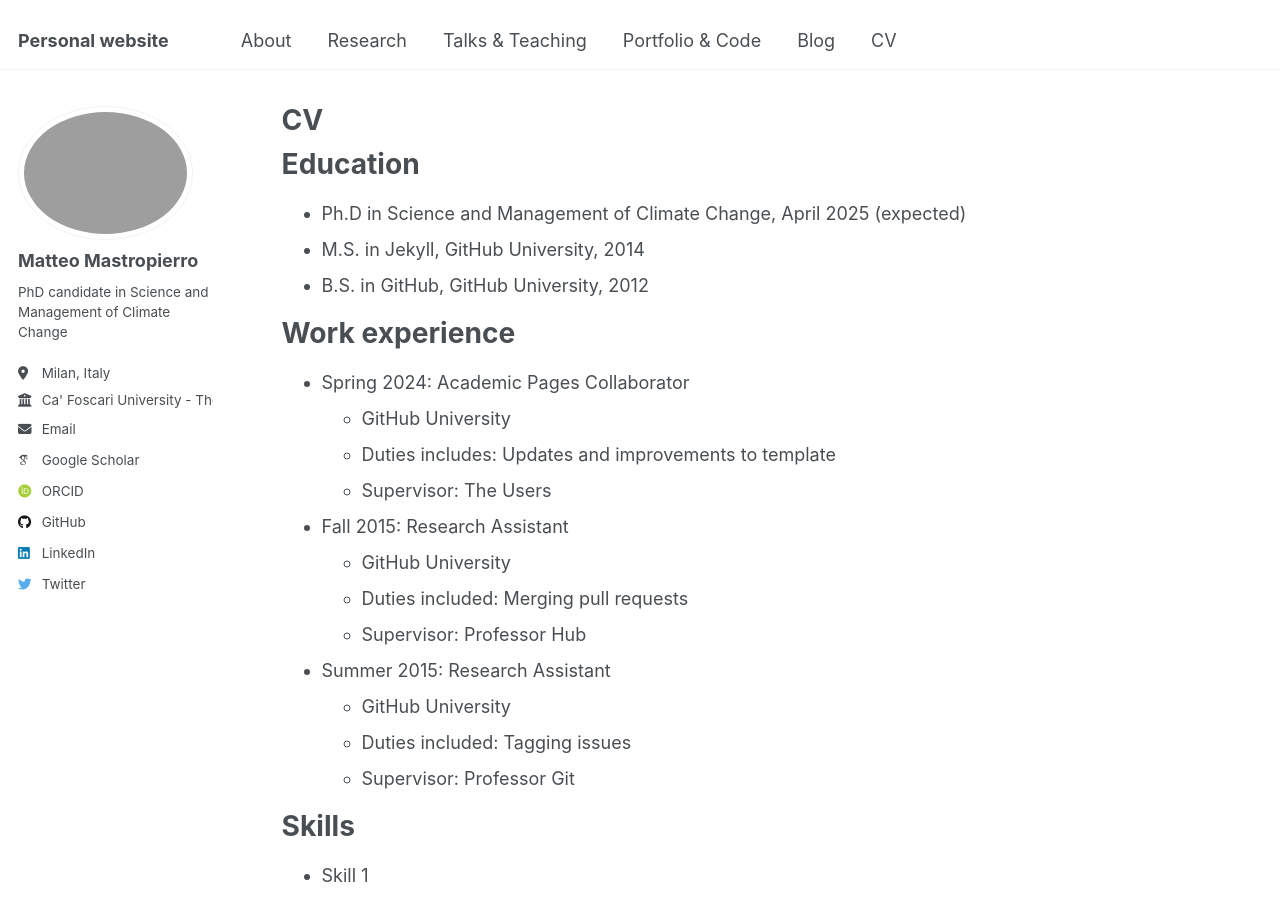
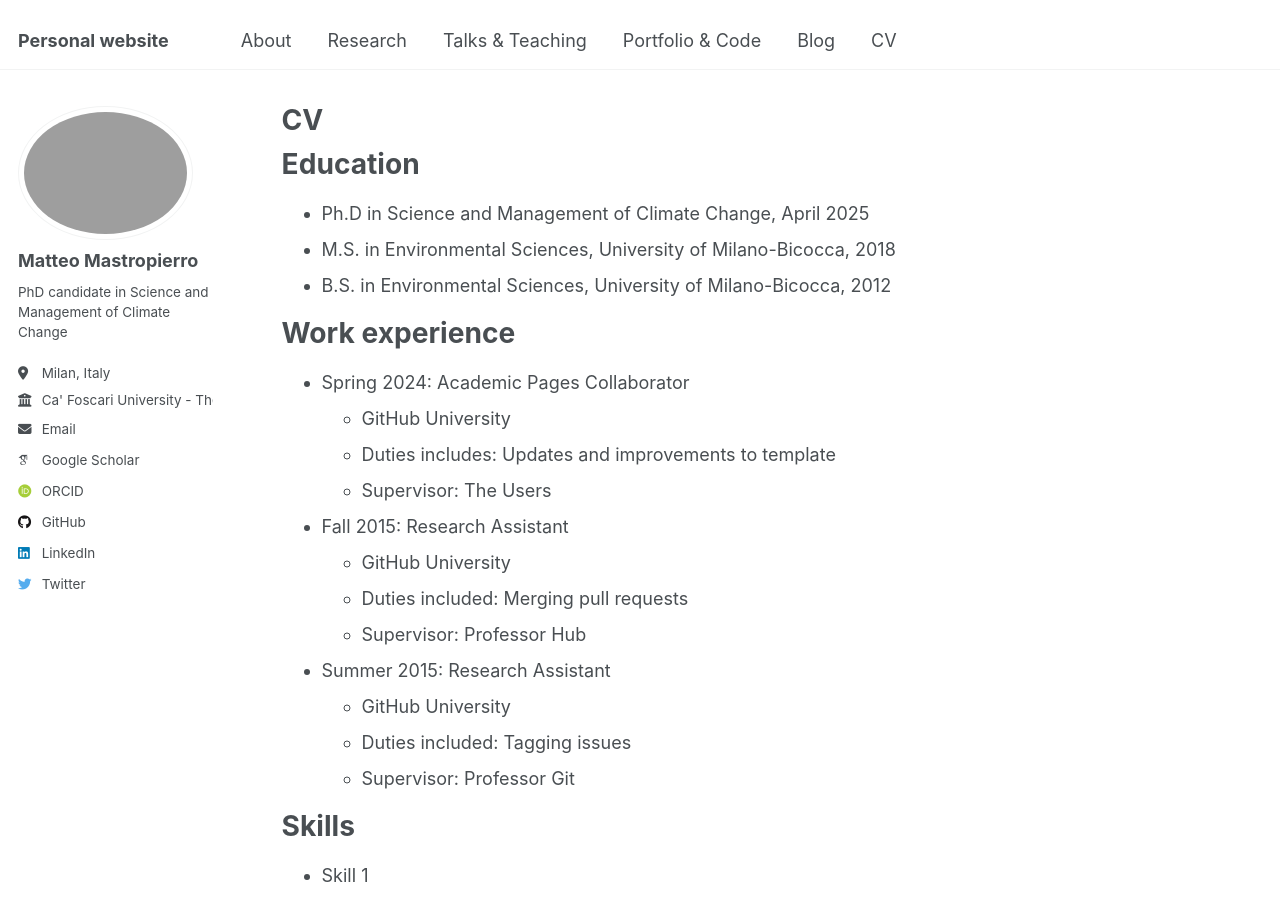
Before and after one commit to Matteo-Mastro/Matteo-Mastro.github.io, a Jekyll site: the page built from _pages/cv.md, in a window 1280 px wide and 900 px high. Built offline with Jekyll 4.4.1, drawn with Linux system fonts in a browser that asks for light colours; some web fonts are replaced.

```diff
--- a/_pages/cv.md
+++ b/_pages/cv.md
@@ -11,9 +11,9 @@ redirect_from:
 
 Education
 ======
-* Ph.D in Science and Management of Climate Change, April 2025 (expected)
-* M.S. in Jekyll, GitHub University, 2014
-* B.S. in GitHub, GitHub University, 2012
+* Ph.D in Science and Management of Climate Change, April 2025
+* M.S. in Environmental Sciences, University of Milano-Bicocca, 2018
+* B.S. in Environmental Sciences, University of Milano-Bicocca, 2012
 
 Work experience
 ======
```
Also changed, not shown: _pages/about.md (+2 -2 lines), .github/workflows/deploy-pages.yml.
